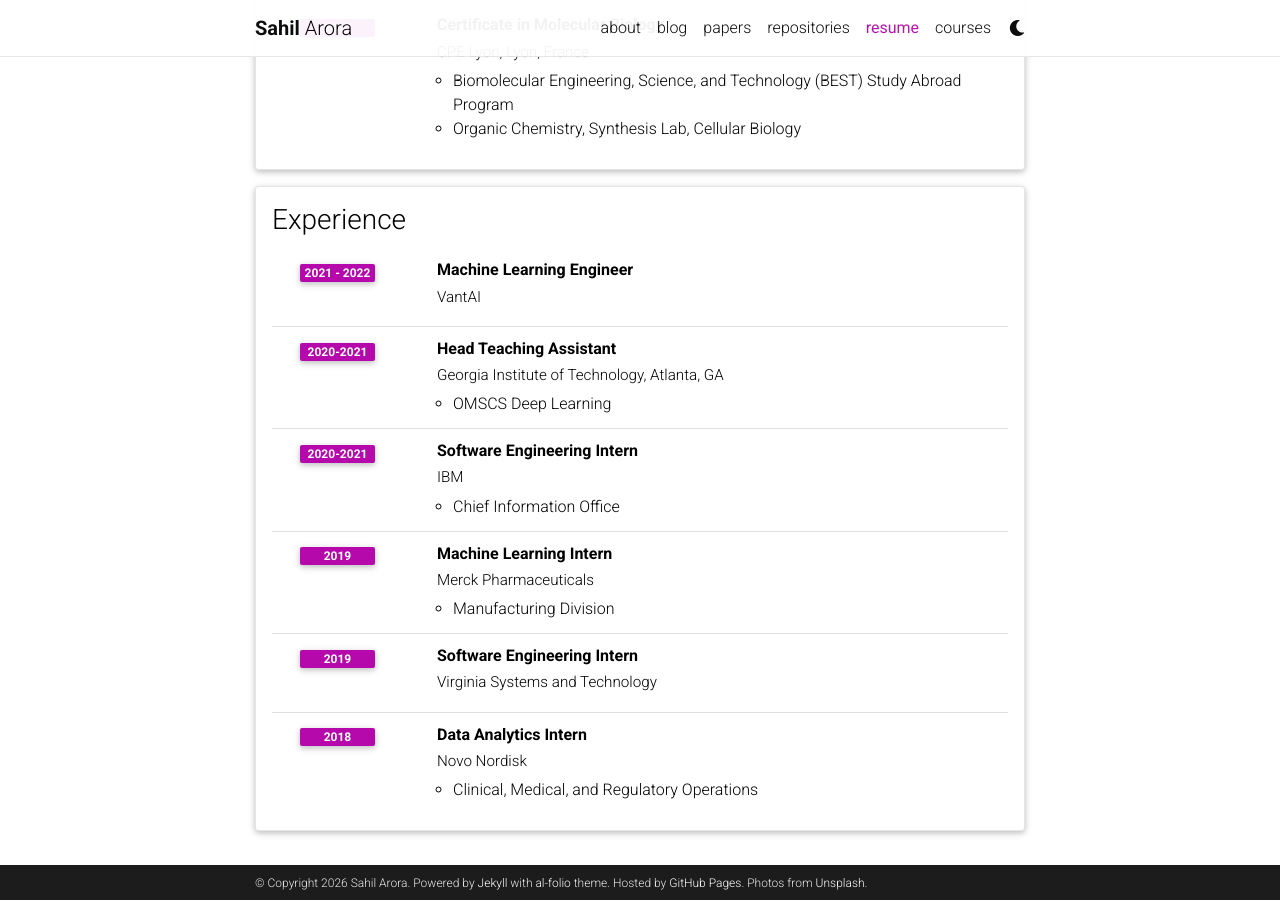
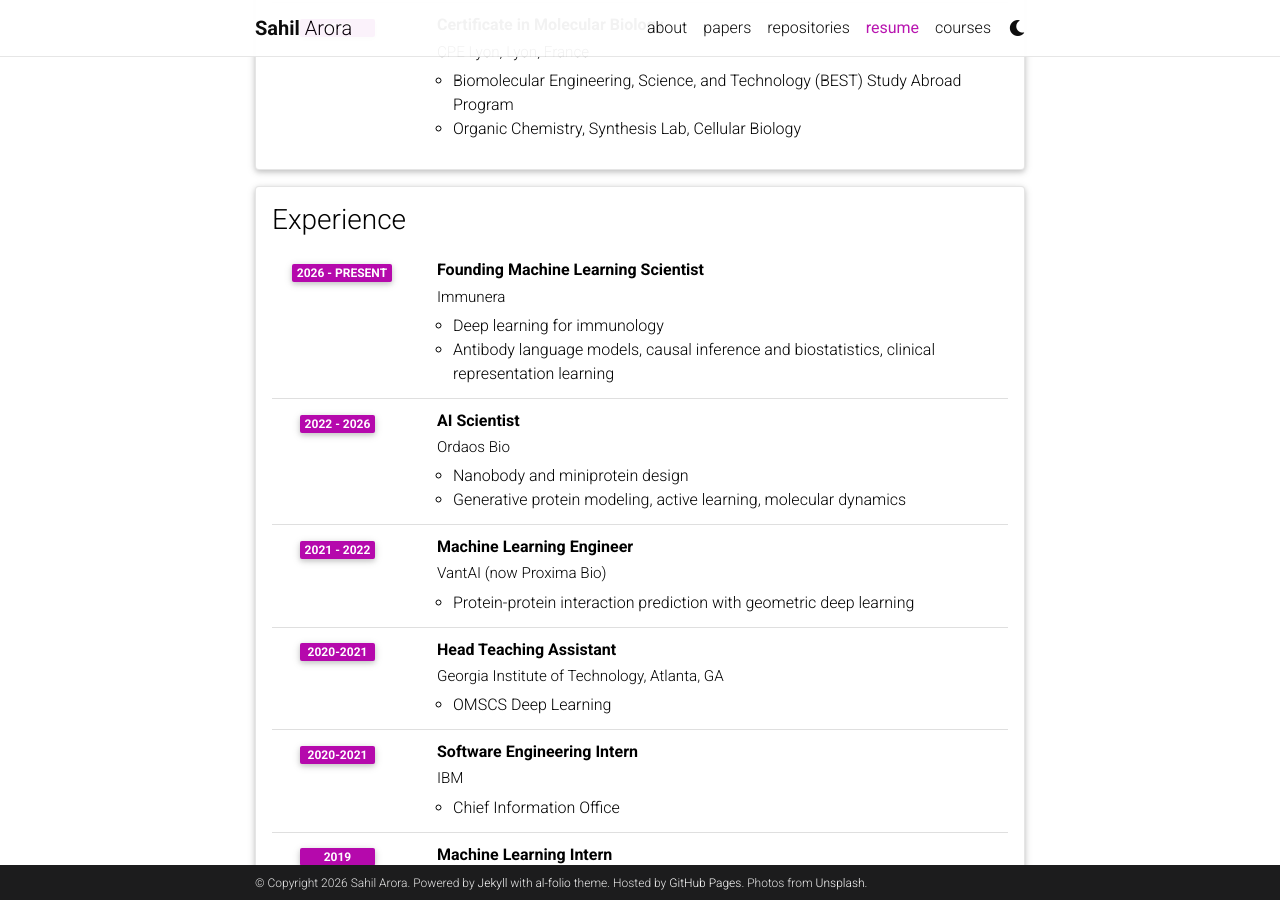
Before and after one commit to arolihas/arolihas.github.io, a Jekyll site: the page built from _pages/cv.md, in a window 1280 px wide and 900 px high, scrolled down 496 px. Built offline with Jekyll 4.4.1, drawn with Linux system fonts in a browser that asks for light colours; comment, search, counter and statistics services are not loaded; a style sheet for code colours, icons or effects is not loaded.

Commit message:
Hide blog from nav and update resume experience

```diff
--- a/_config.yml
+++ b/_config.yml
@@ -111,7 +111,7 @@
 # -----------------------------------------------------------------------------
 
 blog_name: notes # blog_name will be displayed in your blog page
-blog_nav_title: blog # your blog must have a title for it to be displayed in the nav bar
+blog_nav_title: # leave blank to hide the blog from the nav bar
 blog_description: learning and musing
 permalink: /blog/:year/:title/
 
--- a/_data/cv.yml
+++ b/_data/cv.yml
@@ -23,9 +23,25 @@
 - title: Experience
   type: time_table
   contents:
+    - title: Founding Machine Learning Scientist
+      institution: Immunera
+      year: 2026 - Present
+      description:
+        - Deep learning for immunology
+        - Antibody language models, causal inference and biostatistics, clinical representation learning
+
+    - title: AI Scientist
+      institution: Ordaos Bio
+      year: 2022 - 2026
+      description:
+        - Nanobody and miniprotein design
+        - Generative protein modeling, active learning, molecular dynamics
+
     - title: Machine Learning Engineer
-      institution: VantAI
+      institution: VantAI (now Proxima Bio)
       year: 2021 - 2022
+      description:
+        - Protein-protein interaction prediction with geometric deep learning
 
     - title: Head Teaching Assistant
       institution: Georgia Institute of Technology, Atlanta, GA
```
